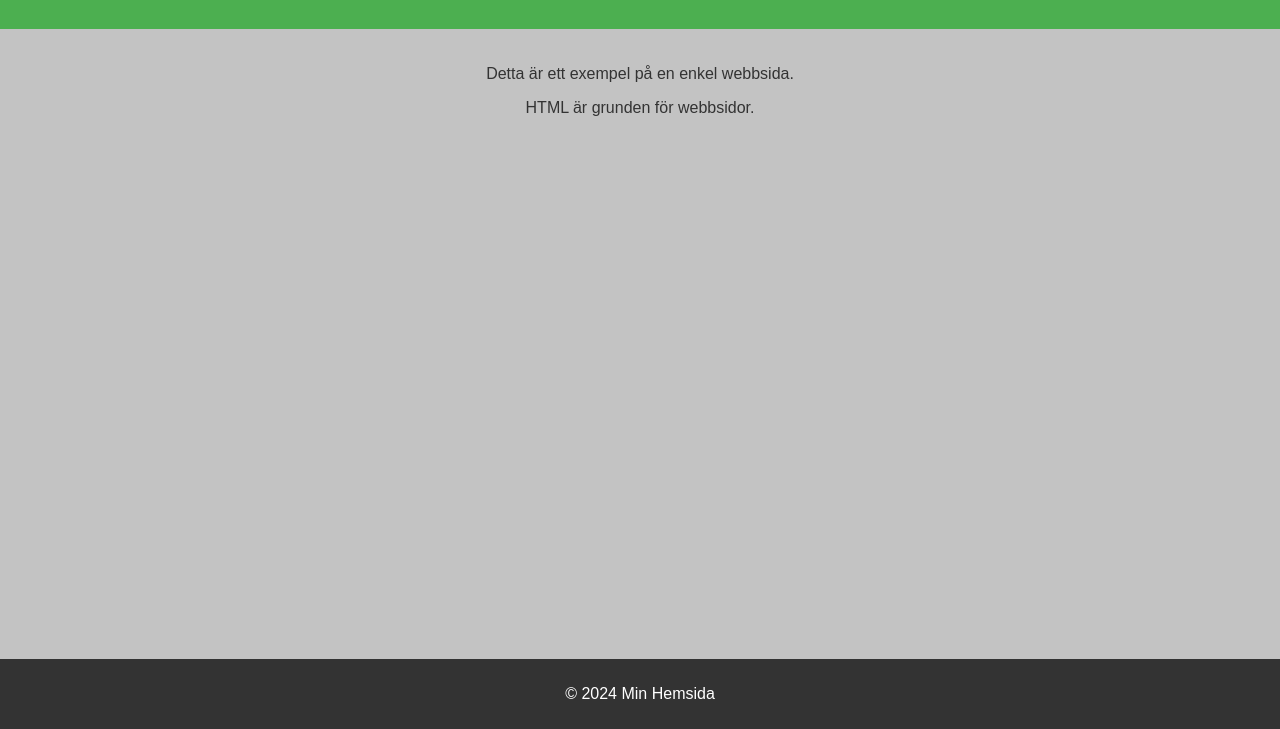
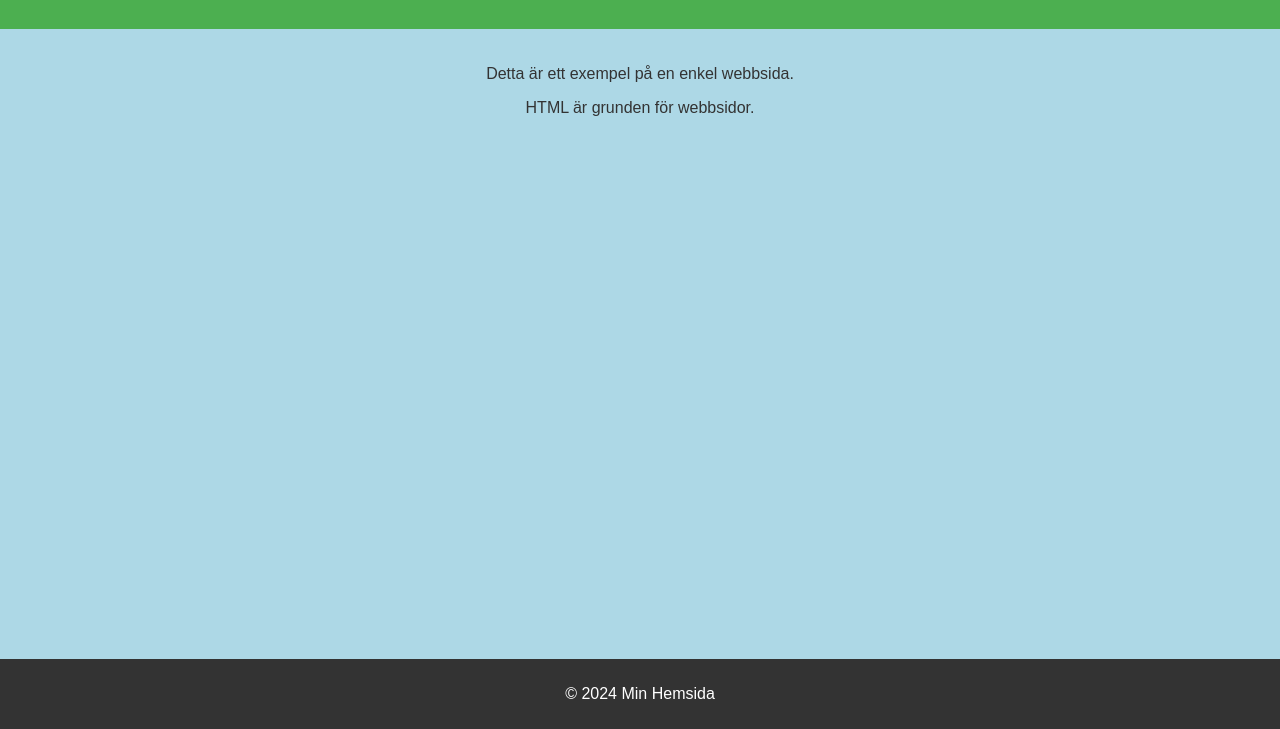
Before and after one commit to Haank-W/Haank-W.github.io, a plain HTML site: page index.html in a window 1280 px wide. Shown: the part 71-800 px from the top of the page. Drawn offline with Linux system fonts and the light colour scheme.

Commit message:
Update index.html

```diff
--- a/index.html
+++ b/index.html
@@ -12,6 +12,7 @@
             text-align: center;
             margin: 0;
             padding: 0;
+            background-color: #add8e6; /* Ny bakgrundsfärg: ljusblå */
         }
         header {
             background-color: #4CAF50;
```
